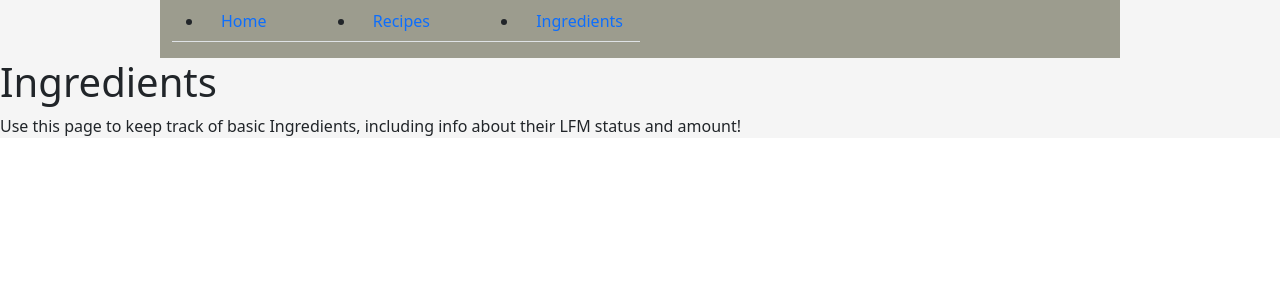
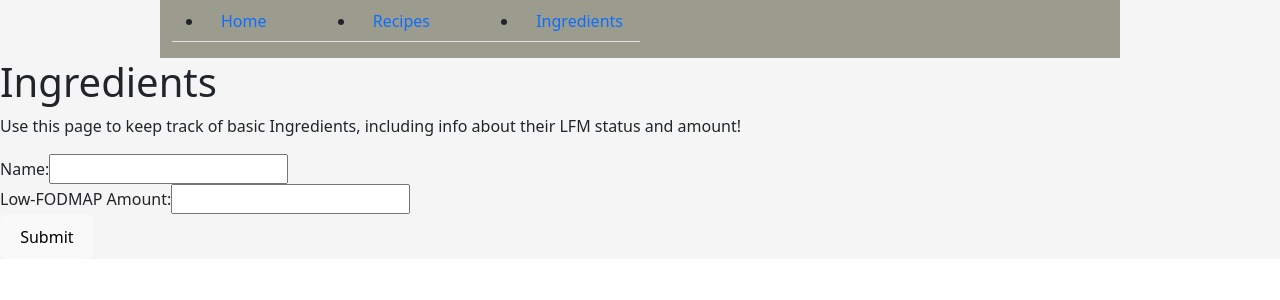
Before and after one commit to kalaniJ94/Low_Fod_Map_Tracker, a React (Vite) app in the folder client/: page /ingredients in a window 1280 px wide. Shown: the top 300 px of the page. Built offline with nearby package versions, Linux system fonts and the light colour scheme.

Commit message:
ingrediant form on screen

```diff
--- a/client/src/components/ingredientForm.jsx
+++ b/client/src/components/ingredientForm.jsx
@@ -0,0 +1,41 @@
+import React, { useState } from 'react';
+
+const IngredientForm = () => {
+  const [name, setName] = useState('');
+  const [lowFodmapAmount, setLowFodmapAmount] = useState('');
+
+  const handleSubmit = (e) => {
+    e.preventDefault();
+    // Add logic here to save the ingredient to the database
+    console.log('Ingredient submitted:', name, lowFodmapAmount);
+    // Reset form fields
+    setName('');
+    setLowFodmapAmount('');
+  };
+
+  return (
+    <form onSubmit={handleSubmit}>
+      <label>
+        Name:
+        <input
+          type="text"
+          value={name}
+          onChange={(e) => setName(e.target.value)}
+        />
+      </label>
+      <br />
+      <label>
+        Low-FODMAP Amount:
+        <input
+          type="text"
+          value={lowFodmapAmount}
+          onChange={(e) => setLowFodmapAmount(e.target.value)}
+        />
+      </label>
+      <br />
+      <button type="submit">Submit</button>
+    </form>
+  );
+};
+
+export default IngredientForm;
--- a/client/src/components/pages/Home.jsx
+++ b/client/src/components/pages/Home.jsx
@@ -7,7 +7,7 @@ function Home() {
         <>
         <div className="home" >
             <h1>Home</h1>
-            <p>Welcome to the home page!</p>
+            <p>Welcome to the home page! Use the links above to navigate through the app. </p>
         </div>
         <Footer />
         </>
--- a/client/src/components/pages/Ingredients.jsx
+++ b/client/src/components/pages/Ingredients.jsx
@@ -1,9 +1,18 @@
+import React from 'react';
+import Footer from './Footer';
+import Nav from './Nav';
+import IngredientForm from '../ingredientForm';
+
 function Ingredients() {
     return (
+            <>
         <div className="ingredients">
             <h1>Ingredients</h1>
             <p>Use this page to keep track of basic Ingredients, including info about their LFM status and amount!</p>
         </div>
+
+            <IngredientForm />
+        </>
     )
 }
 
--- a/client/src/components/pages/Recipes.jsx
+++ b/client/src/components/pages/Recipes.jsx
@@ -8,7 +8,6 @@ function Recipes(){
   return (
     <>
     <div>
-      <Nav />
       <RecipeForm />
 <      RecipeCard />
     </div>
```
